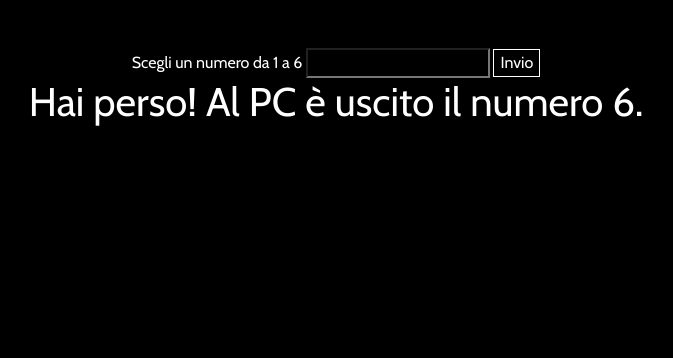
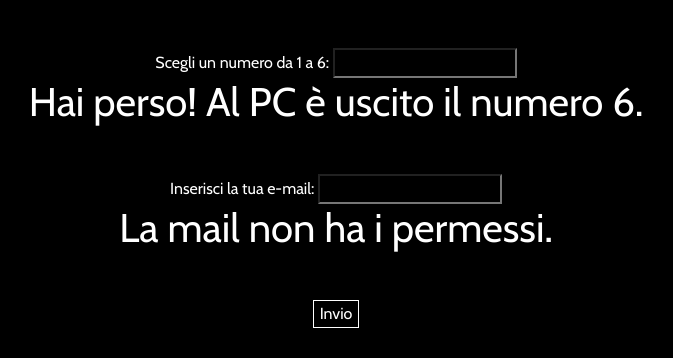
Before and after one commit to ManuelBravaccini/js-mail-dadi, a plain HTML site: page index.html in a window 1280 px wide. Both pictures are taken after a click on the button "Invio". Shown: the whole page, without its empty margins (304-977 px from the left). Drawn offline with nearby package versions, Linux system fonts and the light colour scheme.

Commit message:
Implemented email array and script check

```diff
--- a/index.html
+++ b/index.html
@@ -17,10 +17,17 @@
   </header>
   <main>
     <div class="col-12 text-center mt-5">
-      <label for="diceUser">Scegli un numero da 1 a 6</label>
+      <label for="diceUser">Scegli un numero da 1 a 6:</label>
       <input type="number" id="diceUser">
+      <h1></h1>
+    </div>
+    <div class="col-12 text-center mt-5">
+      <label for="mailUser">Inserisci la tua e-mail:</label>
+      <input type="email" id="mailUser">
+      <h1 class="mail"></h1>
+    </div>
+    <div class="col-12 text-center mt-5">
       <button style="border: 1px solid white;">Invio</button>
-      <h1></h1>
     </div>
   </main>
   <footer>
--- a/script.js
+++ b/script.js
@@ -1,4 +1,13 @@
 const button = document.querySelector('button');
+const emails = [
+    'gino1@gmail.com',
+    'gino2@hotmail.com',
+    'gino2000@hotmail.com',
+    'gino99@gmail.com',
+    'gino69@outlook.com',
+    'gino1@gmail.com',
+    'gino1@gmail.it'
+];
 
 button.addEventListener('click', function(){
     let diceUser = document.getElementById("diceUser").value;
@@ -17,4 +26,19 @@ button.addEventListener('click', function(){
     } else {
         document.querySelector("h1").innerHTML = "Hai inserito un numero superiore a 6! Hai perso!";
     }
+
+    const userMail = document.getElementById("mailUser").value;
+    let mailFound = false;
+
+    for (let i = 0; i < emails.length; i++) {
+        if (userMail == emails[i]) {
+            mailFound = true;
+        }
+    }
+
+    if (mailFound) {
+        document.querySelector("h1.mail").innerHTML = "La mail " + userMail + " ha i permessi.";
+    } else {
+        document.querySelector("h1.mail").innerHTML = "La mail " + userMail + " non ha i permessi.";
+    }
 })
```
